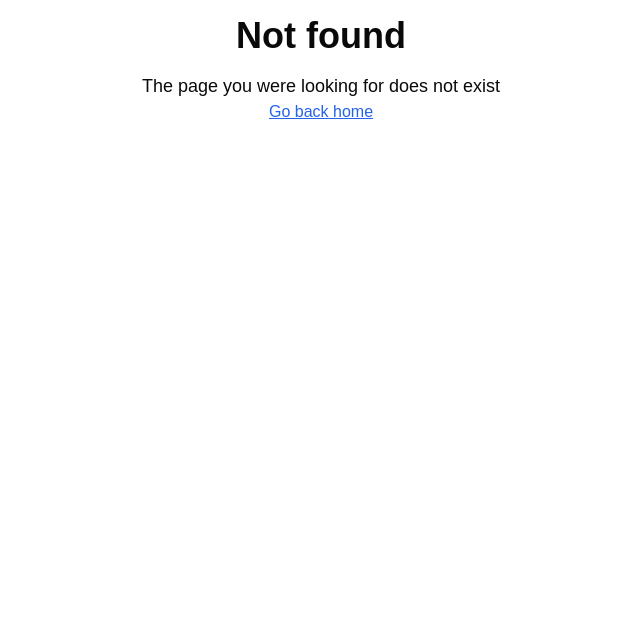
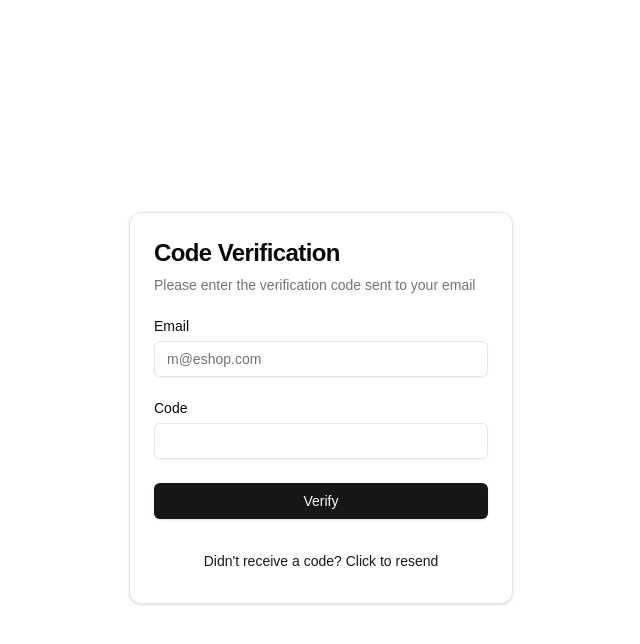
Before and after one commit to idoyudha/eshop-fe-admin, a Next.js app: page /auth/verify in a window 1280 px wide. Before the commit this address had no page. Shown: the top 644 px of the page, without its empty margins (319-959 px from the left). Built offline with nearby package versions, Linux system fonts and the light colour scheme.

Commit message:
feat: auth components and page

```diff
--- a/src/app/auth/login/page.tsx
+++ b/src/app/auth/login/page.tsx
@@ -1,11 +1,7 @@
-import { LoginForm } from "@/components/login-form"
+import { LoginForm } from "@/components/auth/login-form"
 
-export default function Page() {
+export default function LoginPage() {
   return (
-    <div className="flex min-h-svh w-full items-center justify-center p-6 md:p-10">
-      <div className="w-full max-w-sm">
-        <LoginForm />
-      </div>
-    </div>
+    <LoginForm />
   )
 }
--- /dev/null
+++ b/src/app/auth/signup/page.tsx
@@ -0,0 +1,5 @@
+import { SignupForm } from "@/components/auth/signup-form"
+
+export default function SignupPage() {
+  return <SignupForm />
+}
--- /dev/null
+++ b/src/app/auth/verify/page.tsx
@@ -0,0 +1,5 @@
+import { VerifyForm } from "@/components/auth/verify-form"
+
+export default function VerifyPage() {
+  return <VerifyForm />
+}
--- a/src/components/login-form.tsx
+++ b/src/components/auth/login-form.tsx
@@ -56,7 +56,7 @@ export function LoginForm({
             </div>
             <div className="mt-4 text-center text-sm">
               Don&apos;t have an account?{" "}
-              <a href="#" className="underline underline-offset-4">
+              <a href="/auth/signup" className="underline underline-offset-4">
                 Sign up
               </a>
             </div>
--- /dev/null
+++ b/src/components/auth/resend-verification-button.tsx
@@ -0,0 +1,50 @@
+"use client"
+
+import { useState } from 'react';
+import { Button } from "@/components/ui/button";
+// import { useAuth } from '@/context/auth-context';
+
+export function ResendVerificationButton({ username }: { username: string }) {
+    // const { resendVerificationCode } = useAuth();
+    const [isLoading, setIsLoading] = useState(false);
+    const [cooldown, setCooldown] = useState(0);
+
+    const handleResend = async () => {
+        if (cooldown > 0 || isLoading) return;
+
+        setIsLoading(true);
+        try {
+            // await resendVerificationCode(username);
+            setCooldown(30);
+            const timer = setInterval(() => {
+                setCooldown((prev) => {
+                    if (prev <= 1) {
+                        clearInterval(timer);
+                        return 0;
+                    }
+                    return prev - 1;
+                });
+            }, 1000);
+        } catch (error) {
+            console.error('Failed to resend code:', error);
+        } finally {
+            setIsLoading(false);
+        }
+    };
+
+    return (
+        <Button
+            variant="link"
+            className="px-0"
+            disabled={cooldown > 0 || isLoading}
+            onClick={handleResend}
+        >
+            {cooldown > 0
+                ? `Resend code in ${cooldown}s`
+                : isLoading
+                    ? 'Sending...'
+                    : "Didn't receive a code? Click to resend"
+            }
+        </Button>
+    );
+}
--- /dev/null
+++ b/src/components/auth/signup-form.tsx
@@ -0,0 +1,115 @@
+"use client"
+
+import { cn } from "@/lib/utils";
+import { useRouter } from "next/navigation";
+import { useState } from "react";
+import {
+    Card,
+    CardContent,
+    CardDescription,
+    CardHeader,
+    CardTitle,
+} from "@/components/ui/card"
+import { Label } from "@radix-ui/react-label";
+import { Input } from "../ui/input";
+import { Button } from "../ui/button";
+
+export function SignupForm({ className, ...props }: React.ComponentPropsWithoutRef<"div">) {
+    const [email, setEmail] = useState("")
+    const [username, setUsername] = useState("")
+    const [name, setName] = useState("")
+    const [password, setPassword] = useState('')
+    const [confirmPassword, setConfirmPassword] = useState('')
+    const router = useRouter()
+
+    const handleSignUp = async (e: React.FormEvent) => {
+        e.preventDefault();
+        if (password !== confirmPassword) {
+            return;
+        }
+        try {
+            // await signup(email, username, name, password);
+            // toast.success('Successfully signed up, please check your email for verification code');
+        } catch (error) {
+            // toast.error('Signup failed. Please check your credentials and try again.');
+        }
+    };
+
+    return (
+        <div className={cn("flex flex-col gap-6", className)} {...props}>
+            <Card>
+                <CardHeader>
+                    <CardTitle className="text-2xl">Signup</CardTitle>
+                    <CardDescription>
+                        Fill you data
+                    </CardDescription>
+                </CardHeader>
+                <CardContent>
+                    <form onSubmit={handleSignUp}>
+                        <div className="flex flex-col gap-6">
+                            <div className="grid gap-2">
+                                <Label htmlFor="email">Email</Label>
+                                <Input
+                                    id="email"
+                                    type="email"
+                                    value={email}
+                                    onChange={(e) => setEmail(e.target.value)}
+                                    placeholder="m@eshop.com"
+                                    required
+                                />
+                            </div>
+                            <div className="grid gap-2">
+                                <Label htmlFor="username">Username</Label>
+                                <Input
+                                    id="username"
+                                    type="username"
+                                    value={username}
+                                    onChange={(e) => setUsername(e.target.value)}
+                                    placeholder="jumpscare789"
+                                    required
+                                />
+                            </div>
+                            <div className="grid gap-2">
+                                <Label htmlFor="name">Name</Label>
+                                <Input
+                                    id="name"
+                                    type="name"
+                                    value={name}
+                                    onChange={(e) => setName(e.target.value)}
+                                    placeholder="papa123"
+                                    required
+                                />
+                            </div>
+                            <div className="grid gap-2">
+                                <Label htmlFor="password">Password</Label>
+                                <Input
+                                    id="password"
+                                    type="password"
+                                    value={password}
+                                    onChange={(e) => setPassword(e.target.value)}
+                                    required
+                                />
+                            </div>
+                            <div className="grid gap-2">
+                                <Label htmlFor="confirmPassword">Confirm Password</Label>
+                                <Input
+                                    id="confirmPassword"
+                                    type="password"
+                                    value={confirmPassword}
+                                    onChange={(e) => setConfirmPassword(e.target.value)}
+                                    required
+                                />
+                            </div>
+                            <Button type="submit" className="w-full">
+                                Signup
+                            </Button>
+                            {/* <Button variant="outline" className="w-full" onClick={handleGoogleSignUp}>
+                                Login with Google
+                            </Button> */}
+                        </div>
+                    </form>
+                </CardContent>
+            </Card>
+        </div>
+    )
+}
--- /dev/null
+++ b/src/components/auth/verify-form.tsx
@@ -0,0 +1,74 @@
+"use client"
+import { useRouter } from "next/navigation"
+import { useState } from "react"
+import { Card, CardContent, CardDescription, CardHeader, CardTitle } from "../ui/card"
+import { cn } from "@/lib/utils"
+import { Label } from "../ui/label"
+import { Input } from "../ui/input"
+import { Button } from "../ui/button"
+import { ResendVerificationButton } from "./resend-verification-button"
+
+export function VerifyForm({ className, ...props }: React.ComponentPropsWithoutRef<"div">) {
+    const [email, setEmail] = useState("")
+    const [code, setCode] = useState("")
+    const router = useRouter()
+
+    // const { confirmSignupCode } = useAuth()
+    const handleConfirmSignUp = async (e: React.FormEvent) => {
+        e.preventDefault();
+
+        try {
+            // await confirmSignupCode(email, code);
+            // toast.success('Successfully verified, please log in');
+        } catch (error) {
+            // toast.error('Verification failed. Please check the code and try again.');
+        }
+    }
+
+    return (
+        <div className={cn("flex flex-col gap-6", className)} {...props}>
+            <Card>
+                <CardHeader>
+                    <CardTitle className="text-2xl">Code Verification</CardTitle>
+                    <CardDescription>
+                        Please enter the verification code sent to your email
+                    </CardDescription>
+                </CardHeader>
+                <CardContent>
+                    <form onSubmit={handleConfirmSignUp}>
+                        <div className="flex flex-col gap-6">
+                            <div className="grid gap-2">
+                                <Label htmlFor="email">Email</Label>
+                                <Input
+                                    id="email"
+                                    type="email"
+                                    value={email}
+                                    onChange={(e) => setEmail(e.target.value)}
+                                    placeholder="m@eshop.com"
+                                    required
+                                />
+                            </div>
+                            <div className="grid gap-2">
+                                <Label htmlFor="name">Code</Label>
+                                <Input
+                                    id="code"
+                                    type="code"
+                                    value={code}
+                                    onChange={(e) => setCode(e.target.value)}
+                                />
+                            </div>
+
+                            <Button type="submit" className="w-full">
+                                Verify
+                            </Button>
+
+                            <div className="text-center">
+                                <ResendVerificationButton username={email} />
+                            </div>
+                        </div>
+                    </form>
+                </CardContent>
+            </Card>
+        </div>
+    )
+}
```
